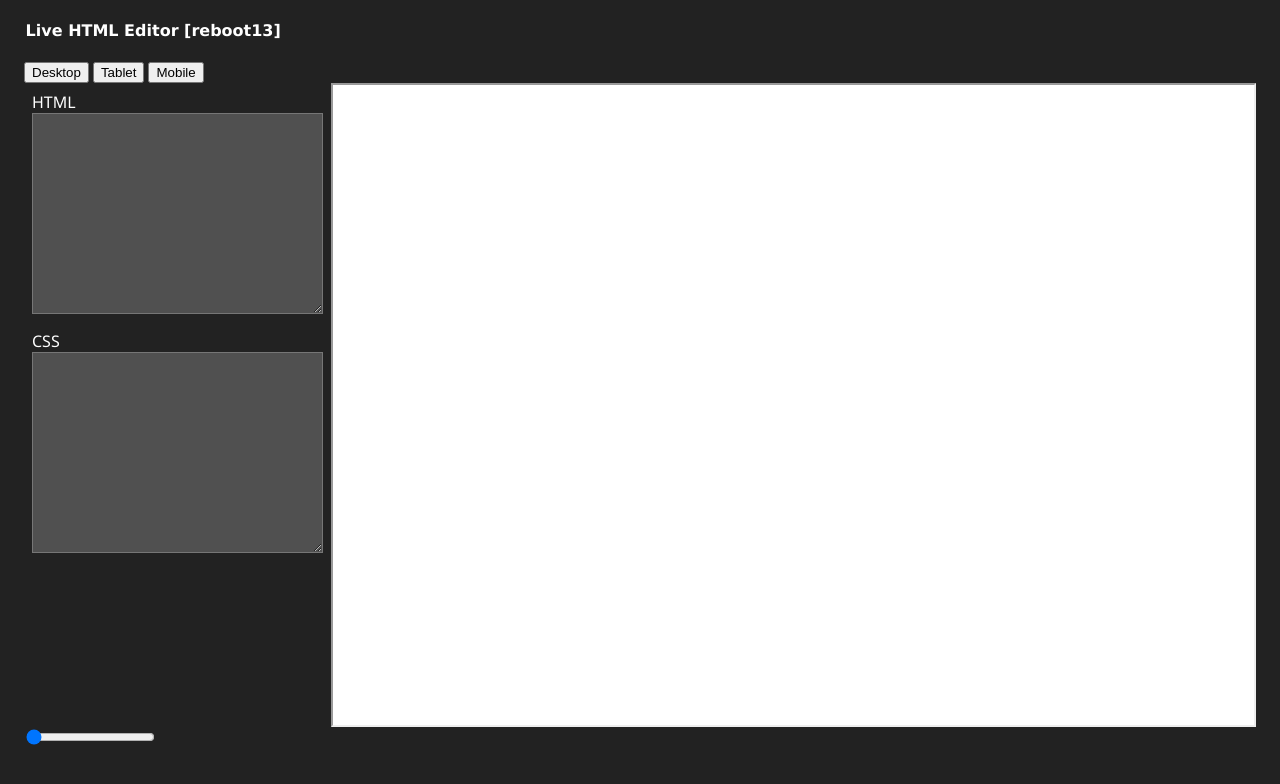
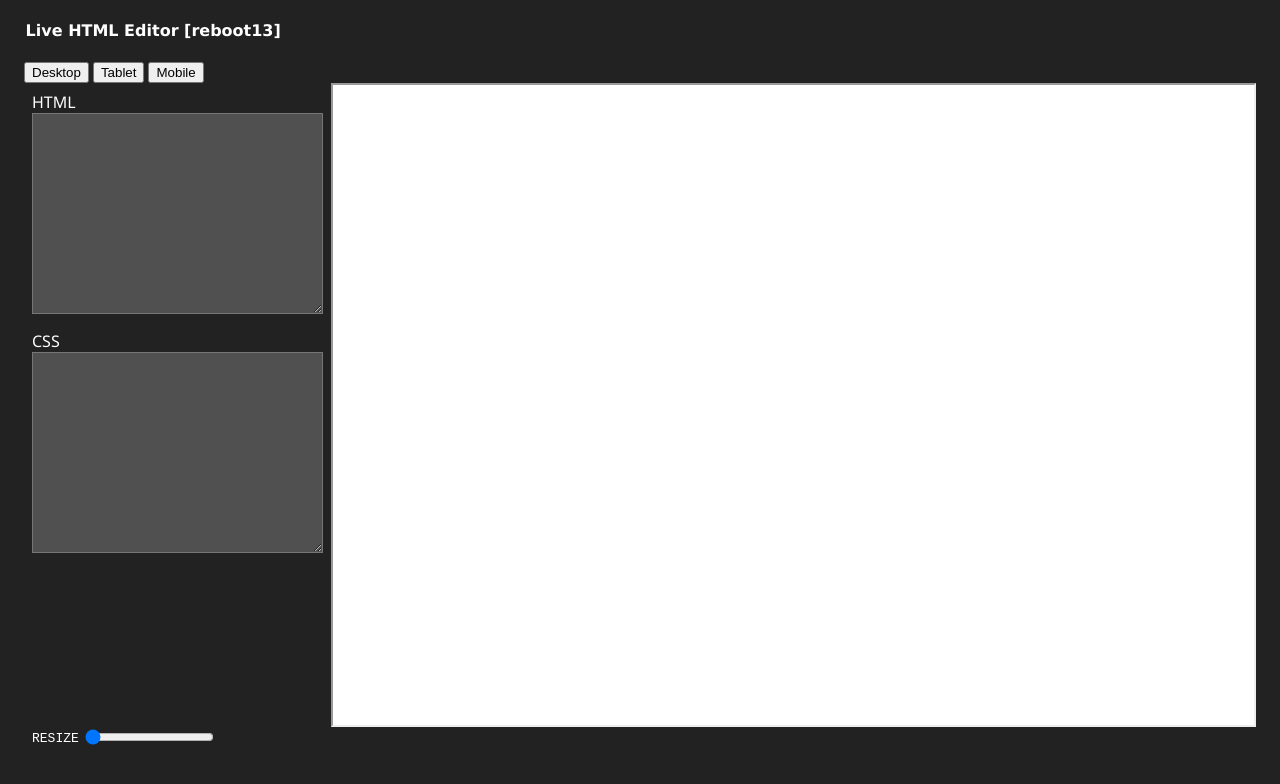
Before and after one commit to krutikkkkkkkkk/htmlcss-editor, a plain HTML site: page index.html in a window 1280 px wide. Drawn offline with Linux system fonts and the light colour scheme.

Commit message:
Add files via upload

```diff
--- a/index.html
+++ b/index.html
@@ -24,7 +24,7 @@
 </div>
 
 <div class="slidecontainer" style="flex-direction:row;">
-  <input type="range" min="25" max="75" value="25" id="width" >
+  <span style="color: white; font-family: monospace; position: relative; top:-3px; padding-left: .5rem;">RESIZE</span> <input type="range" min="25" max="75" value="25" id="width" >
 </div>
 </body>
 </html>
```
